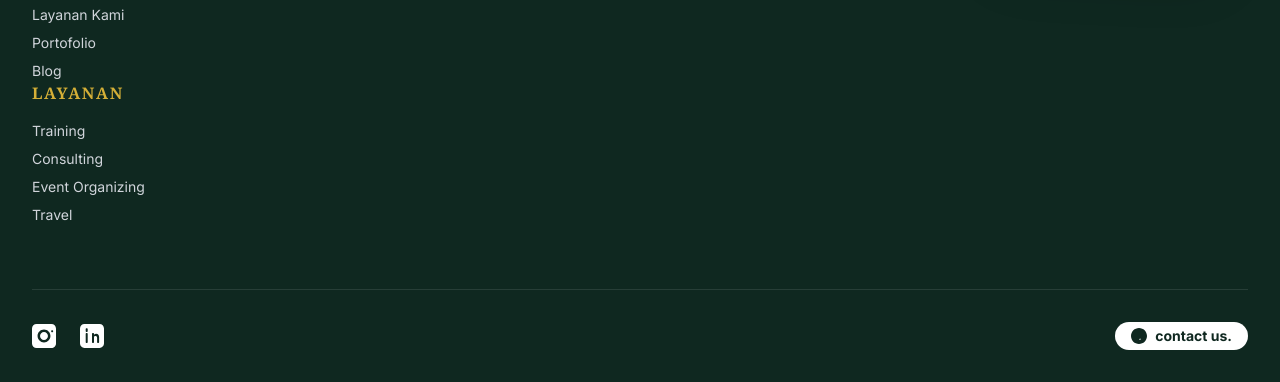
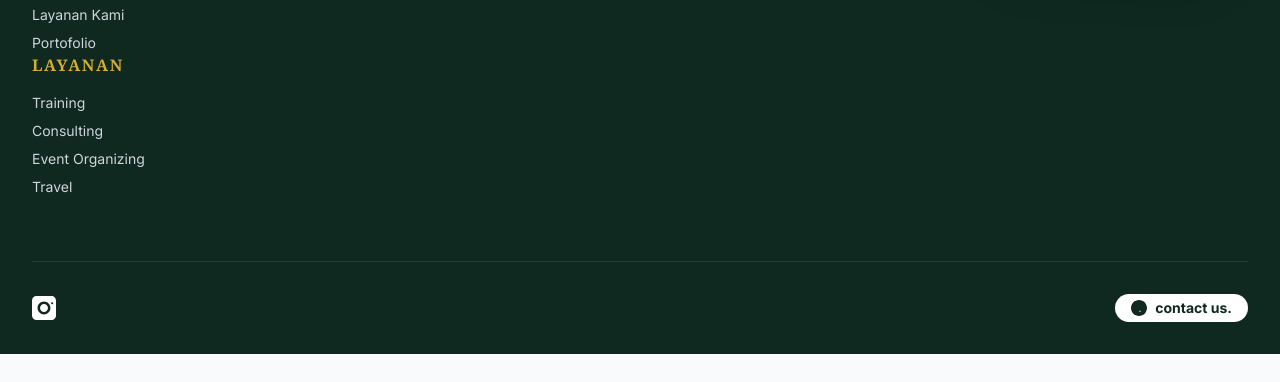
Before and after one commit to Zidanes-hub/MAHAGITA-ARTA-INDONESIA, a website built with Vite: page index.html in a window 1280 px wide. Shown: the part 7497-7879 px from the top of the page. After the commit the page ends 7851 px from the top, so only its background shows below. Built offline with nearby package versions, Linux system fonts and the light colour scheme.

Commit message:
fix: swap instagram link to correct icon and remove linkedin icon

```diff
--- a/index.html
+++ b/index.html
@@ -862,7 +862,6 @@
                                 <li><a href="#about" class="hover:text-white">Tentang Kami</a></li>
                                 <li><a href="#service" class="hover:text-white">Layanan Kami</a></li>
                                 <li><a href="#portfolio" class="hover:text-white">Portofolio</a></li>
-                                <li><a href="#" class="hover:text-white">Blog</a></li>
                             </ul>
                         </div>
                         <div>
@@ -907,16 +906,11 @@
             <!-- Bottom Socials & Copyright -->
             <div class="flex flex-col md:flex-row justify-between items-center pt-8 border-t border-white/10">
                 <div class="flex space-x-6 mb-4 md:mb-0">
-                    <a href="#" class="text-white hover:text-accent"><svg class="w-6 h-6" fill="currentColor"
-                            viewBox="0 0 24 24">
-                            <path
-                                d="M24 4.56v14.9c0 2.5-2.04 4.54-4.55 4.54H4.56C2.05 24 0 21.96 0 19.46V4.56C0 2.05 2.04.01 4.55.01h14.9c2.5 0 4.54 2.04 4.54 4.55zM12 5.56c-3.55 0-6.44 2.89-6.44 6.44s2.89 6.44 6.44 6.44 6.44-2.89 6.44-6.44-2.89-6.44-6.44-6.44zm0 10.4c-2.18 0-3.96-1.78-3.96-3.96S9.82 8.04 12 8.04s3.96 1.78 3.96 3.96-1.78 3.96-3.96 3.96zm8.16-9.66c-.55 0-1 .45-1 1s.45 1 1 1 1-.45 1-1-.45-1-1-1z" />
-                        </svg></a>
                     <a href="https://www.instagram.com/mahagitaindonesia?igsh=dTB4d2FmYmhrZWEx" target="_blank"
                         class="text-white hover:text-accent"><svg class="w-6 h-6" fill="currentColor"
                             viewBox="0 0 24 24">
                             <path
-                                d="M19.6 0H4.4C2 0 0 2 0 4.4v15.2C0 22 2 24 4.4 24h15.2c2.4 0 4.4-2 4.4-4.4V4.4C24 2 22 0 19.6 0zM7.7 18c0 .6-.4 1-1 1s-1-.4-1-1v-8c0-.6.4-1 1-1s1 .4 1 1v8zm0-11.1c0 .6-.4 1-1 1-.5 0-1-.4-1-1V5.2c0-.6.4-1 1-1 .5 0 1 .4 1 1v1.7zm11.4 11.1c0 .6-.4 1-1 1s-1-.4-1-1v-4.3c0-1.2-.8-1.7-1.7-1.7-.5 0-1 .2-1.4.6v5.4c0 .6-.4 1-1 1s-1-.4-1-1v-8c0-.6.4-1 1-1s1 .4 1 1v.7c.6-.6 1.3-.9 2.2-.9 2 0 2.9 1.4 2.9 3.2v4.3z" />
+                                d="M24 4.56v14.9c0 2.5-2.04 4.54-4.55 4.54H4.56C2.05 24 0 21.96 0 19.46V4.56C0 2.05 2.04.01 4.55.01h14.9c2.5 0 4.54 2.04 4.54 4.55zM12 5.56c-3.55 0-6.44 2.89-6.44 6.44s2.89 6.44 6.44 6.44 6.44-2.89 6.44-6.44-2.89-6.44-6.44-6.44zm0 10.4c-2.18 0-3.96-1.78-3.96-3.96S9.82 8.04 12 8.04s3.96 1.78 3.96 3.96-1.78 3.96-3.96 3.96zm8.16-9.66c-.55 0-1 .45-1 1s.45 1 1 1 1-.45 1-1-.45-1-1-1z" />
                         </svg></a>
                 </div>
                 <div class="flex items-center gap-2 text-white/80">
```
